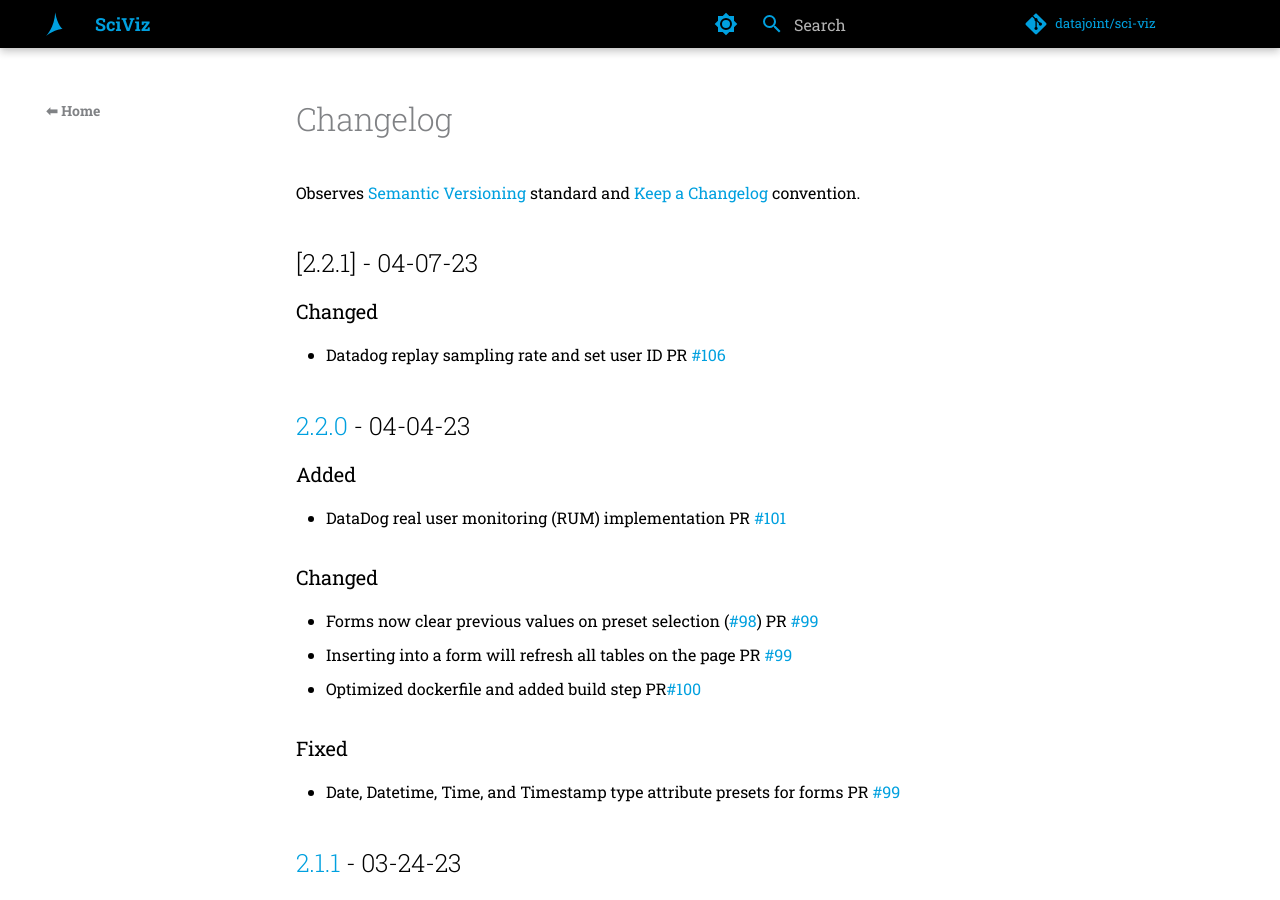
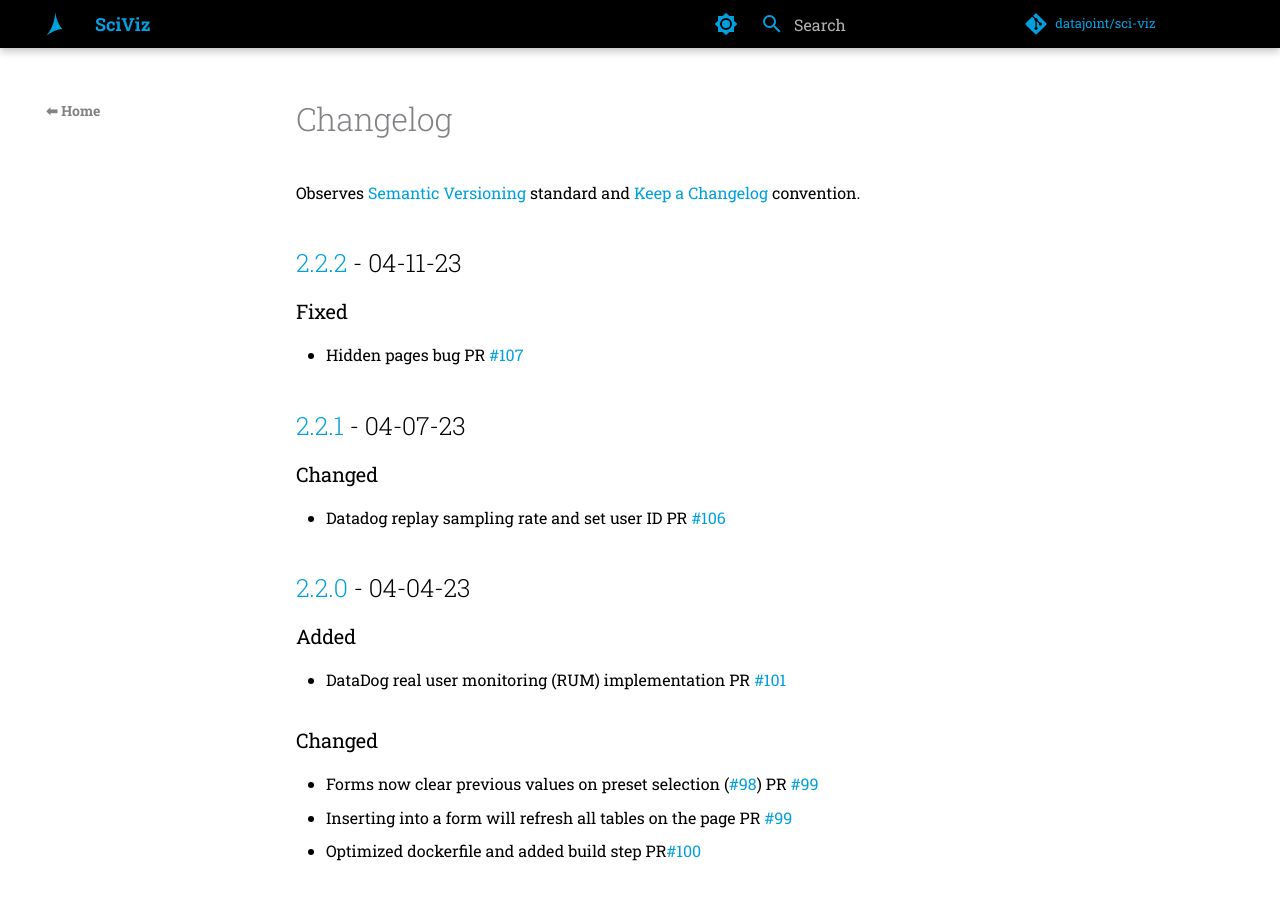
Before and after one commit to datajoint/sci-viz, an MkDocs documentation site: the page built from docs/src/changelog.md, in a window 1280 px wide and 900 px high. Built offline with MkDocs 1.6.1 and Material for MkDocs 9.7.7, drawn with Linux system fonts in a browser that asks for light colours; comment, search, counter and statistics services are not loaded; the version menu is left out.

Commit message:
ver and changelog

```diff
--- a/docker-compose.yaml
+++ b/docker-compose.yaml
@@ -3,7 +3,7 @@ version: '2.4'
 services:
   sci-viz:
     build: .
-    image: datajoint/sci-viz:2.2.1
+    image: datajoint/sci-viz:2.2.2
     environment:
       CHOKIDAR_USEPOLLING: 'true'
       REACT_APP_DJSCIVIZ_BACKEND_PREFIX: '/api'
--- a/docs/src/changelog.md
+++ b/docs/src/changelog.md
@@ -1,6 +1,12 @@
 # Changelog
 
 Observes [Semantic Versioning](https://semver.org/spec/v2.0.0.html) standard and [Keep a Changelog](https://keepachangelog.com/en/1.0.0/) convention.
+
+## [2.2.2] - 04-11-23
+
+### Fixed
+
+- Hidden pages bug PR [#107](https://github.com/datajoint/sci-viz/pull/107)
 
 ## [2.2.1] - 04-07-23
 
@@ -120,7 +126,8 @@ Observes [Semantic Versioning](https://semver.org/spec/v2.0.0.html) standard and
 - Initial framework for jest testing (#27) PR #33
 - loginless mode PR #41
 
-[2.2.0]: https://github.com/datajoint/sci-viz/compare/2.2.0...2.2.1
+[2.2.2]: https://github.com/datajoint/sci-viz/compare/2.2.1...2.2.2
+[2.2.1]: https://github.com/datajoint/sci-viz/compare/2.2.0...2.2.1
 [2.2.0]: https://github.com/datajoint/sci-viz/compare/2.1.1...2.2.0
 [2.1.1]: https://github.com/datajoint/sci-viz/compare/2.1.0...2.1.1
 [2.1.0]: https://github.com/datajoint/sci-viz/compare/2.0.0...2.1.0
--- a/package.json
+++ b/package.json
@@ -1,6 +1,6 @@
 {
     "name": "app",
-    "version": "2.2.1",
+    "version": "2.2.2",
     "private": true,
     "homepage": ".",
     "dependencies": {
```
Also changed, not shown: 1 other file.
